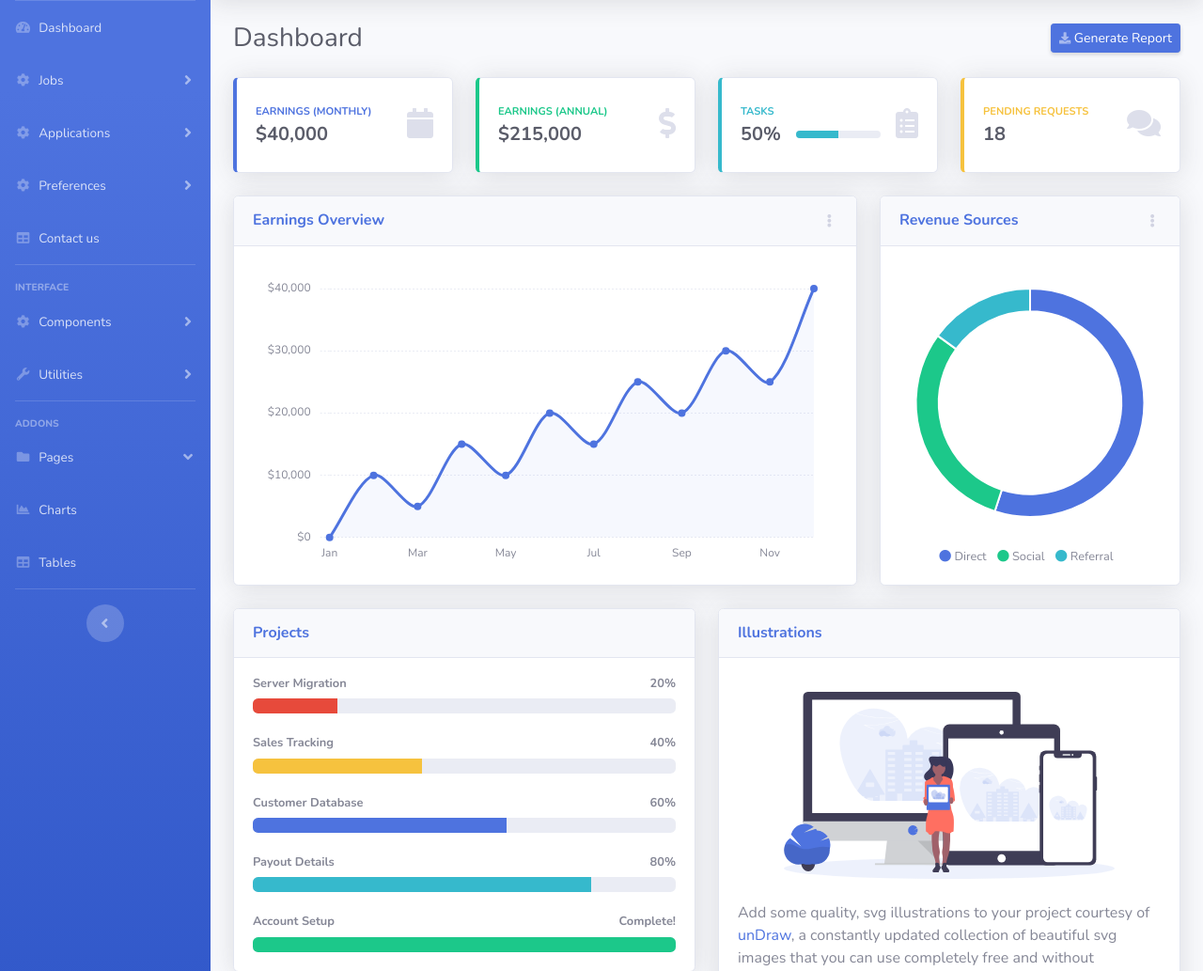
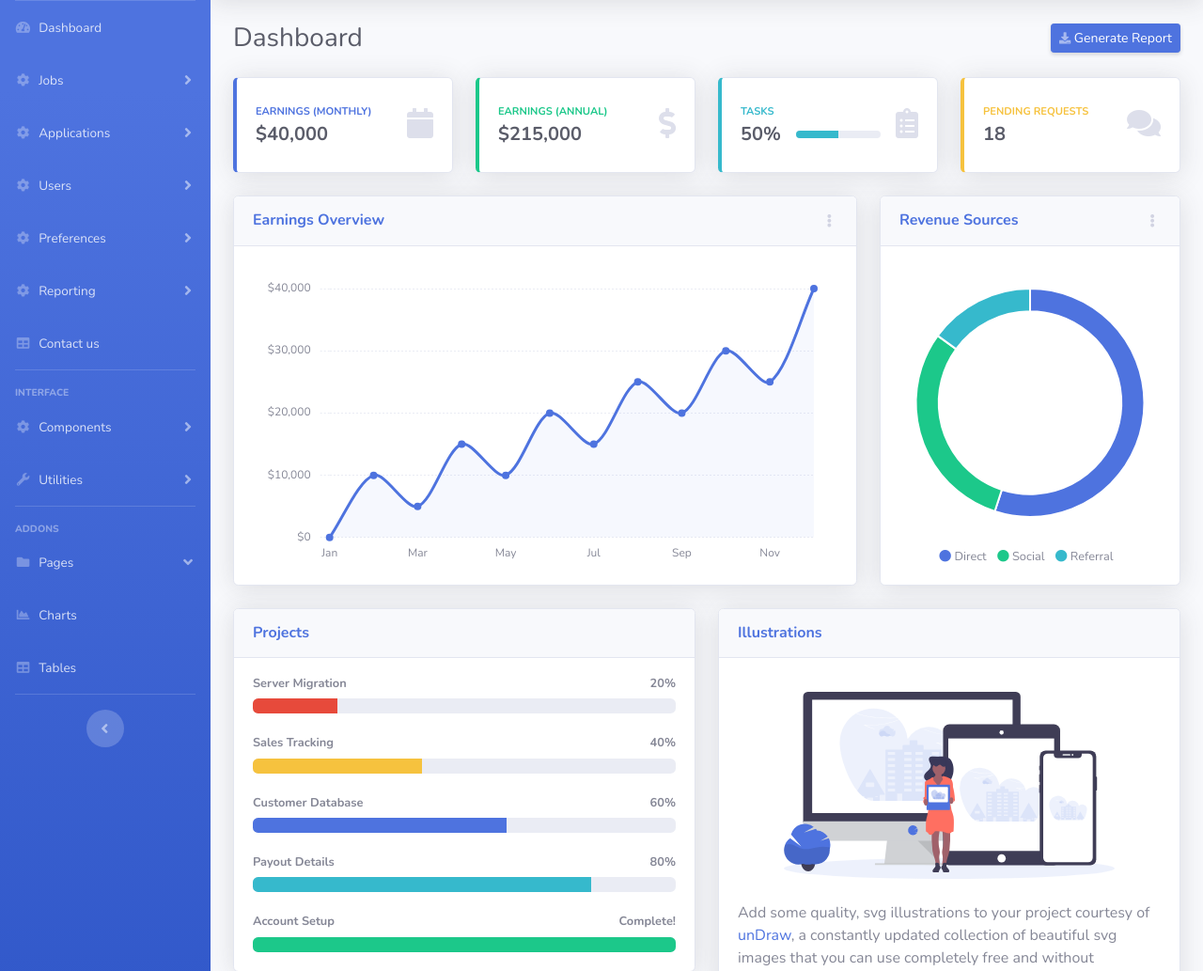
Before and after one commit to DucNgn/Web-Career-Portal, a Flask app: page / in a window 1280 px wide. Shown: the part 70-1103 px from the top of the page at 94% size. Run offline with Flask 2, Linux system fonts and the light colour scheme; some libraries are stand-ins or nearby versions.

Commit message:
Added pages on sidebar

```diff
--- a/templates/base.html
+++ b/templates/base.html
@@ -63,11 +63,11 @@
 
       <!-- Nav Item - Pages Collapse Menu -->
       <li class="nav-item">
-        <a class="nav-link collapsed" href="#" data-toggle="collapse" data-target="#collapseApp" aria-expanded="true" aria-controls="collapseApp">
+        <a class="nav-link collapsed" href="#" data-toggle="collapse" data-target="#collapseApplications" aria-expanded="true" aria-controls="collapseApplications">
           <i class="fas fa-fw fa-cog"></i>
           <span>Applications</span>
         </a>
-        <div id="collapseApp" class="collapse" aria-labelledby="headingTwo" data-parent="#accordionSidebar">
+        <div id="collapseApplications" class="collapse" aria-labelledby="headingTwo" data-parent="#accordionSidebar">
           <div class="bg-white py-2 collapse-inner rounded">
             <!-- <h6 class="collapse-header">Custom Components:</h6> -->
             <a class="collapse-item" href="viewApplications">View applications</a>
@@ -78,15 +78,45 @@
 
       <!-- Nav Item - Pages Collapse Menu -->
       <li class="nav-item">
-        <a class="nav-link collapsed" href="#" data-toggle="collapse" data-target="#collapsePref" aria-expanded="true" aria-controls="collapsePref">
+        <a class="nav-link collapsed" href="#" data-toggle="collapse" data-target="#collapseUsers" aria-expanded="true" aria-controls="collapseUsers">
+          <i class="fas fa-fw fa-cog"></i>
+          <span>Users</span>
+        </a>
+        <div id="collapseUsers" class="collapse" aria-labelledby="headingTwo" data-parent="#accordionSidebar">
+          <div class="bg-white py-2 collapse-inner rounded">
+            <!-- <h6 class="collapse-header">Custom Components:</h6> -->
+            <a class="collapse-item" href="viewUsers">View Users</a>
+          </div>
+        </div>
+      </li>
+
+      <!-- Nav Item - Pages Collapse Menu -->
+      <li class="nav-item">
+        <a class="nav-link collapsed" href="#" data-toggle="collapse" data-target="#collapsePreferences" aria-expanded="true" aria-controls="collapsePreferences">
           <i class="fas fa-fw fa-cog"></i>
           <span>Preferences</span>
         </a>
-        <div id="collapsePref" class="collapse" aria-labelledby="headingTwo" data-parent="#accordionSidebar">
+        <div id="collapsePreferences" class="collapse" aria-labelledby="headingTwo" data-parent="#accordionSidebar">
           <div class="bg-white py-2 collapse-inner rounded">
             <!-- <h6 class="collapse-header">Custom Components:</h6> -->
             <a class="collapse-item" href="userCategory">User Category</a>
             <a class="collapse-item" href="payment">Payment Methods</a>
+            <a class="collapse-item" href="personal">Personal Information</a>
+          </div>
+        </div>
+      </li>
+
+      <!-- Nav Item - Pages Collapse Menu -->
+      <li class="nav-item">
+        <a class="nav-link collapsed" href="#" data-toggle="collapse" data-target="#collapseReporting" aria-expanded="true" aria-controls="collapseReporting">
+          <i class="fas fa-fw fa-cog"></i>
+          <span>Reporting</span>
+        </a>
+        <div id="collapseReporting" class="collapse" aria-labelledby="headingTwo" data-parent="#accordionSidebar">
+          <div class="bg-white py-2 collapse-inner rounded">
+            <!-- <h6 class="collapse-header">Custom Components:</h6> -->
+            <a class="collapse-item" href="userReporting">User Reporting</a>
+            <a class="collapse-item" href="balanceReporting">Balance Reporting</a>
           </div>
         </div>
       </li>
```
Also changed, not shown: templates/balanceReporting.html (added, +16 -0 lines), templates/personal.html (added, +16 -0 lines), templates/userReporting.html (added, +16 -0 lines).
